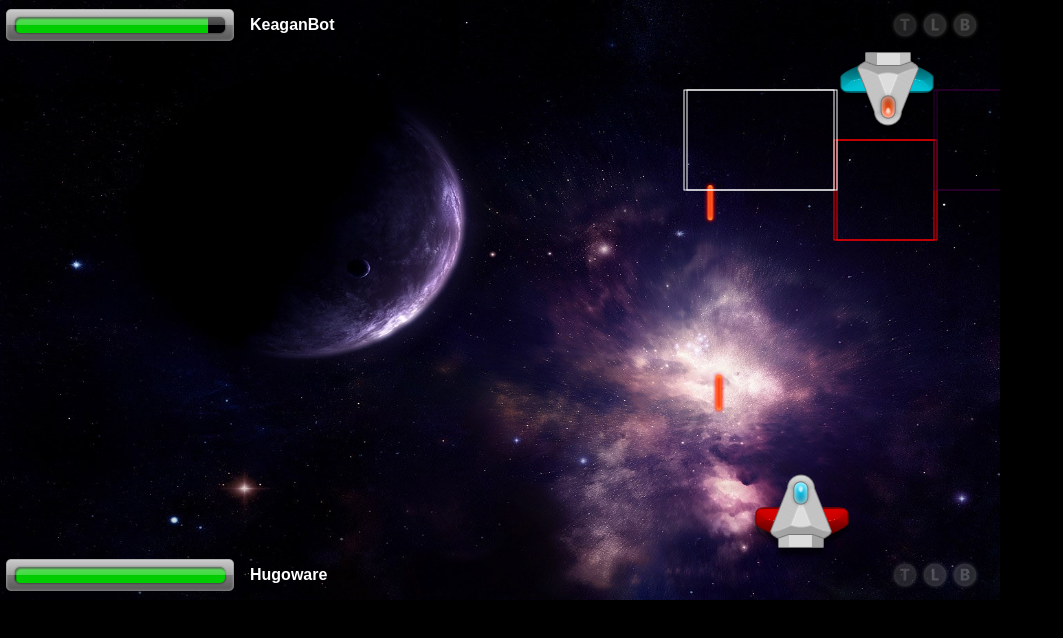
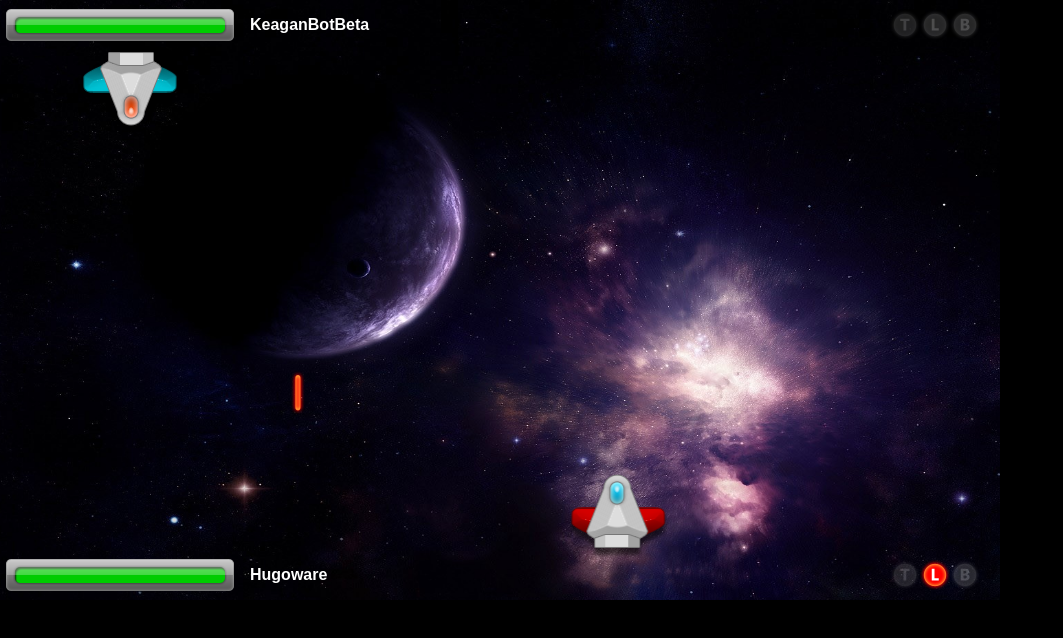
Before and after one commit to hugoware/RobotUnicorn, a plain HTML site: page index.html in a window 1280 px wide. Shown: the whole page, without its empty margins (0-1063 px from the left). Drawn offline with Linux system fonts and the light colour scheme.

Commit message:
Created Keagan Bot Beta and won!!!11

```diff
--- a/hugo.bot.js
+++ b/hugo.bot.js
@@ -27,7 +27,7 @@ var hugobot = function() {
 	    //grabs a random number within a range
 	    random:function(min, max) {
 
-		//if just passed in a max value
+		//if just passed in a min value
 		if (max == null) {
 		    max = min;
 		    min = 0;
--- a/index.html
+++ b/index.html
@@ -29,6 +29,7 @@
         <!-- player bots -->
         <script type="text/javascript" src="dopey.bot.js" ></script>
         <script type="text/javascript" src="keagan.bot.js" ></script>
+        <script type="text/javascript" src="keagan.beta.bot.js" ></script>
         <script type="text/javascript" src="hugo.bot.js" ></script>
 
         <script type="text/javascript" >
@@ -96,7 +97,7 @@
                 },
 
                 //player units
-                player1:new keaganbot(),
+                player1:new keaganbetabot(),
                 player2:new hugobot()
             });
 
--- /dev/null
+++ b/keagan.beta.bot.js
@@ -0,0 +1,278 @@
+var keaganbetabot = function() {
+    var self = {
+        logging:false,
+        game:null,
+        unit:null,
+
+        log:function(input){if(self.logging) console.log(input);},//Log output if setting is true
+
+        properties:{
+
+          dir:{
+	    atRightWall:function(){return (((self.unit.position.x + self.unit.position.width)) >= (self.game.view.width - 150));},
+	    atLeftWall:function(){return ((self.unit.position.x) <= (50));},
+            left:true,
+            right:false,
+            paused:false
+          },
+
+          danger:{
+	    burstWatch:false,
+            center:false,
+	    leftFlank:false,
+	    rightFlank:false,
+	    general:false,
+	    multi:function(){return ((this.center&&this.leftFlank) || (this.center && this.rightFlank) || (this.leftFlank && this.rightFlank));},
+	    multiSides:function(){return (this.leftFlank && this.rightFlank);}
+          },
+
+          attack:{
+
+          },
+
+          speed:3,
+	  safeSpeedInc:function(){return (self.unit.speed - self.properties.speed);}
+        },
+
+	manuvers:{
+
+	  evasive:function(){
+	    if(self.properties.danger.general)//If in danger at all
+	    {
+
+		if(self.properties.danger.multi())//If multiple sides are in danger
+		{
+		    if(self.properties.danger.multiSides())//If both sides sit still
+			self.properties.dir.paused = true;
+		    self.movement.invertDirection();//If 'cornered' turn around and dash
+		    self.manuvers.dash();
+		}
+		else{//If only in danger on one side
+		    //((self.properties.dir.left && self.properties.danger.rightFlank) || (self.properties.dir.right && self.properties.danger.leftFlank))
+		    //States that should be fine
+		    if(self.properties.danger.center)
+		    {//If danger in the center
+			self.manuvers.dash();
+		    }
+		    if(((self.properties.dir.right && self.properties.danger.rightFlank) || (self.properties.dir.left && self.properties.danger.leftFlank)))
+		    {//If danger is infront and moving the same dir
+			//self.movement.invertDirection();
+			//self.manuvers.dash();
+			self.properties.dir.paused = true;
+		    }
+		}
+	    }
+	  },
+
+	  dash:function(){
+	    var safeSpeed = self.properties.safeSpeedInc();
+
+	    if(self.properties.dir.left)
+		safeSpeed *= -1;
+
+	    self.unit.position.x += safeSpeed;
+	  },
+
+	  speedFireWeapon:function() {
+                if(!self.unit.ready(weapon = "burst"))
+		{
+		    if(!self.unit.ready(weapon = "tracker"))
+		    {
+
+			    weapon = "lazer";
+		    }
+                }
+                if (self.unit.ready(weapon)) self.unit.shoot(weapon);
+	  }
+	},
+
+        activityZones:{
+
+           dangerZones:{
+
+	    calculateDanger:function(){
+		//check the projectiles
+		for (var item in self.game.enemy.projectiles) {
+		    var projectile = self.game.enemy.projectiles[item];
+		    if (self.activityZones.checkZones(projectile, this.centerZone())) {
+			if (self.logging) self.game.target(projectile, "#0ff");
+			self.properties.danger.center = true;
+		    }
+		    else{//If the projectile isn't in the center zone
+			if(self.activityZones.checkZones(projectile, this.flankZones.leftZone())){
+			    if (self.logging) self.game.target(projectile, "#ff0");
+			    self.properties.danger.leftFlank = true;
+			}
+			else{//If the projectile isn't in the left zone
+			    if(self.activityZones.checkZones(projectile, this.flankZones.rightZone())){
+			        if (self.logging) self.game.target(projectile, "#ff0");
+				self.properties.danger.rightFlank = true;
+			    }
+			}
+		    }
+		    if(self.properties.danger.center || self.properties.danger.leftFlank || self.properties.danger.rightFlank)//If any are in danger set general to true
+			self.properties.danger.general = true;
+
+		}
+	    },
+
+	    burstWatchZone:function(){
+		return {
+                    x:self.unit.position.x,
+                    y:self.unit.position.y + 370,
+                    width:self.unit.position.width,
+                    height:40
+                    };
+	    },
+
+            centerZone:function(){
+                return {
+                    x:self.unit.position.x,
+                    y:self.unit.position.y + 100,
+                    width:self.unit.position.width,
+                    height:100
+                    };
+            },
+            flankZones:{
+                leftZone:function(){
+                    return {
+                        x:self.unit.position.x - 150,
+                        y:self.unit.position.y + 40,
+                        width:self.unit.position.width + 50,
+                        height:100
+                        };
+                },
+                rightZone:function(){
+                    return {
+                        x:self.unit.position.x + self.unit.position.width,
+                        y:self.unit.position.y + 40,
+                        width:self.unit.position.width + 50,
+                        height:100
+                        };
+                }
+            }
+           },
+
+           enemyZones:{
+
+           },
+
+           checkZones:function(point, rect){
+            if (point.height && point.width) {
+		return this._check(point.x, point.y, rect) ||
+		    this._check(point.x + point.width, point.y, rect) ||
+		    this._check(point.x, point.y + point.height, rect) ||
+		    this._check(point.x + point.width, point.y + point.height, rect);
+	    }
+	    return this._check(point.x, point.y, rect);
+           },
+
+           _check:function(x, y, rect){
+            return !(x < rect.x || x > (rect.x + rect.width) ||
+		    y < rect.y || y > (rect.y + rect.height) );
+           }
+
+        },
+
+        movement:{
+
+          progress:function(){
+            if(!self.properties.dir.paused)
+	    {
+		this._wallBounceCheck();
+
+		var adjSpeed = self.properties.speed;
+
+		if(self.properties.dir.left)
+		    adjSpeed *= -1;
+
+		self.unit.position.x += adjSpeed;
+	    }
+          },
+
+	  invertDirection:function(){
+		self.properties.dir.right = !self.properties.dir.right;
+                self.properties.dir.left = !self.properties.dir.left;
+	  },
+
+          _wallBounceCheck:function(){
+            if((self.properties.dir.atLeftWall()) || (self.properties.dir.atRightWall()))
+            {
+                this.invertDirection();
+                self.log("called flip to the " + (self.properties.dir.right ? "right->":"<-left"));
+            }
+            this._wallBounceErrorCheck();
+          },
+
+          _wallBounceErrorCheck:function(){
+            if(self.properties.dir.right == self.properties.dir.left)
+            {
+                self.properties.dir.right != self.properties.dir.left;
+                self.log("Error right and left directions the same! Fix applied");
+            }
+          }
+        },
+
+        general:{
+
+            syncStates:function(game, unit){
+                self.game = game;
+                self.unit = unit;
+		this.resetState.resetAllStates();
+            },
+
+            //game: current state of the game
+            //unit: the position and actions for your bot
+            update:function(game, unit){
+                self.general.syncStates(game, unit);
+
+		self.activityZones.dangerZones.calculateDanger();
+
+		self.manuvers.evasive();
+
+                self.movement.progress();
+
+		self.general.showRiticuleBounds();
+
+		self.manuvers.speedFireWeapon();
+            },
+
+	    showRiticuleBounds:function(){
+		if(self.logging){
+		    self.game.target(self.activityZones.dangerZones.centerZone());
+		    self.game.target(self.activityZones.dangerZones.flankZones.leftZone(), "#fff");
+		    self.game.target(self.activityZones.dangerZones.flankZones.rightZone(), "#fff");
+
+		    self.game.target(self.activityZones.dangerZones.burstWatchZone(), "#00f");
+		}
+	    },
+
+	    resetState:{
+		resetAllStates:function(){
+		  this.resetDangerState();
+		  this.resetPausedState();
+		},
+
+		resetDangerState:function(){
+		    self.properties.danger.burstWatch
+		    = self.properties.danger.center
+		    = self.properties.danger.leftFlank
+		    = self.properties.danger.rightFlank
+		    = self.properties.danger.general = false;
+		},
+
+		resetPausedState:function(){
+		    self.properties.dir.paused = false;
+		}
+	    }
+        }
+
+    };
+
+    //must expose an update function
+    this.update = self.general.update;
+
+    //name and preferred weapons
+    this.name = "KeaganBotBeta";
+    this.weapons = ["burst", "lazer", "tracker"];
+};
--- a/keagan.bot.js
+++ b/keagan.bot.js
@@ -76,10 +76,8 @@ var keaganbot = function() {
         //Checking methods
         _checkContain:function(projX, projY, box) {
 		return !(
-		    projX < box.x ||
-		    projX > (box.x + box.width) ||
-		    projY < box.y ||
-		    projY > (box.y + box.height)
+		    projX < box.x || projX > (box.x + box.width) ||
+		    projY < box.y || projY > (box.y + box.height)
 		    );
         },
         detectProjectileinFront:function() {
@@ -100,14 +98,27 @@ var keaganbot = function() {
             //check the projectiles
 	    for (var item in self.projectiles.active) {
 		var projectile = self.projectiles.active[item];
-                self.state.dangerStates.centerDanger = self._checkContain(projectile.x+projectile.width/2, projectile.y, self.dangerZones.center());
-                self.state.dangerStates.flank_leftDanger = self._checkContain(projectile.width, projectile.y, self.dangerZones.flank.left());
-                self.state.dangerStates.flank_rightDanger = self._checkContain(projectile.x, projectile.y, self.dangerZones.flank.right());
+                self.state.dangerStates.centerDanger = self.anyContain(projectile, self.dangerZones.center());
+                self.state.dangerStates.flank_leftDanger = self.anyContain(projectile, self.dangerZones.flank.left());
+                self.state.dangerStates.flank_rightDanger = self.anyContain(projectile, self.dangerZones.flank.right());
             }
 
             if(self.state.dangerStates.centerDanger || self.state.dangerStates.flank_leftDanger || self.state.dangerStates.flank_rightDanger)
+            {
                 self.state.dangerStates.generalDanger = true;
+                self.log("Danger!");
+            }
         },
+        anyContain:function(point, rec) {
+		if (point.height && point.width) {
+		    return self._checkContain(point.x, point.y, rec) ||
+			self._checkContain(point.x + point.width, point.y, rec) ||
+			self._checkContain(point.x, point.y + point.height, rec) ||
+			self._checkContain(point.x + point.width, point.y + point.height, rec);
+		}
+
+	        return self._checkContain(point.x, point.y, rec);
+	    },
 
 
         //Movement Functions
@@ -115,7 +126,7 @@ var keaganbot = function() {
             if(projectileInfront)
             {
                 self.state.dashed.lastSpeed = self.speed;
-                self.speed = self.right?9:-9;
+                self.speed = self.right?self.unit.speed:-self.unit.speed;
                 self.state.dashed.occured = true;
             }
         },
@@ -133,13 +144,18 @@ var keaganbot = function() {
             self.log("force called flip");
         },
         progressMovement:function() {
+            self.unit.position.x += self.speed;
             self.wallBounce();
-            self.unit.position.x += self.speed;
         },
         stealthMovement:function(){
             //If in danger we are going to move... else sit still
             if(self.state.dangerStates.generalDanger)
             {
+                /*if(self.state.dangerStates.centerDanger)
+                {
+                    if(self.state.dangerStates)
+                        self.dash(true);
+                }
                 if(self.right == true)
                 {
                     if(self.state.dangerStates.flank_rightDanger)
@@ -156,9 +172,8 @@ var keaganbot = function() {
                         self.dash(true);
                     }
 
-                }
-                if(self.state.dangerStates.centerDanger)
-                    self.dash(true);
+                }*/
+                self.dash(true);
             }
             self.progressMovement();
         },
@@ -194,7 +209,7 @@ var keaganbot = function() {
             //Dodge
             self.stealthMovement();
 
-            self.speedFireWeapon();
+            //self.speedFireWeapon();
 
             if(self.logging)
             {
```
